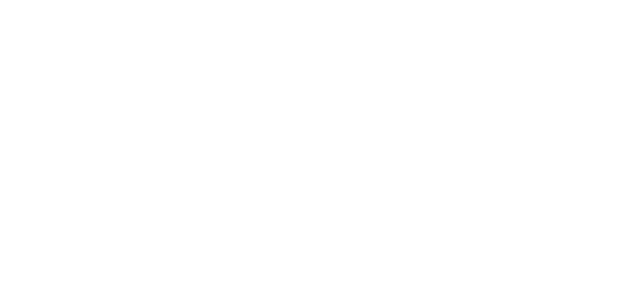
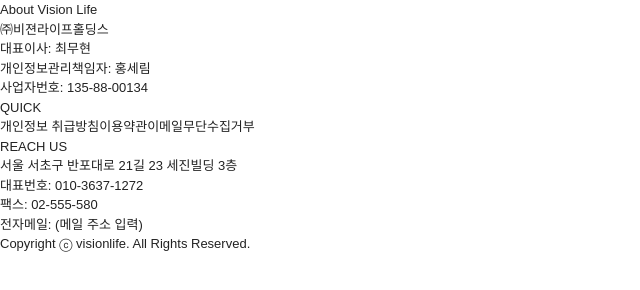
Before and after one commit to kws07042/Visionlife_TEST, a plain HTML site: page index.html in a window 1280 px wide. Shown: the whole page, without its empty margins (0-640 px from the left). Drawn offline with Linux system fonts and the light colour scheme.

Commit message:
:sparkle: feat - footer 데이터 및 컴포넌트 생성 (바인딩)
- dom.js 내부에 main, footer, footer_list 변수 추가
- footer.js 컴포넌트 생성
- footerData.js 데이터 파일 생성
- 카피라이트 생성 및 footer 컴포넌트 모듈 스크립트 태그 추가(바인딩)

```diff
--- a/components/dom.js
+++ b/components/dom.js
@@ -0,0 +1,6 @@
+// Main Contents
+export const MAIN = document.querySelector(".main");
+
+// Footer
+export const FOOTER = document.querySelector(".footer");
+export const FOOTER_LIST = document.querySelector(".footer_list");
--- a/components/footer.js
+++ b/components/footer.js
@@ -0,0 +1,36 @@
+import {FOOTER, FOOTER_LIST} from "./dom.js";
+import {FOOTER_DATA} from "/data/footerData.js";
+
+function renderFooter() {
+  if (!FOOTER || !FOOTER_LIST) return;
+
+  FOOTER_DATA.forEach((section) => {
+    const sectionDiv = document.createElement("li");
+    sectionDiv.classList.add("footer_item");
+
+    const title = document.createElement("h4");
+    title.textContent = section.category;
+    sectionDiv.appendChild(title);
+
+    if (section.details) {
+      section.details.forEach((detail) => {
+        const p = document.createElement("p");
+        p.textContent = detail;
+        sectionDiv.appendChild(p);
+      });
+    }
+
+    if (section.links) {
+      section.links.forEach((link) => {
+        const a = document.createElement("a");
+        a.textContent = link.name;
+        a.href = link.url;
+        sectionDiv.appendChild(a);
+      });
+    }
+
+    FOOTER_LIST.appendChild(sectionDiv);
+  });
+}
+
+renderFooter();
--- /dev/null
+++ b/data/footerData.js
@@ -0,0 +1,28 @@
+export const FOOTER_DATA = [
+  {
+    category: "About Vision Life",
+    details: [
+      "㈜비젼라이프홀딩스",
+      "대표이사: 최무현",
+      "개인정보관리책임자: 홍세림",
+      "사업자번호: 135-88-00134",
+    ],
+  },
+  {
+    category: "QUICK",
+    links: [
+      { name: "개인정보 취급방침", url: "/privacy-policy" },
+      { name: "이용약관", url: "/terms-of-use" },
+      { name: "이메일무단수집거부", url: "/email-policy" },
+    ],
+  },
+  {
+    category: "REACH US",
+    details: [
+      "서울 서초구 반포대로 21길 23 세진빌딩 3층",
+      "대표번호: 010-3637-1272",
+      "팩스: 02-555-580",
+      "전자메일: (메일 주소 입력)",
+    ],
+  },
+];
--- a/index.html
+++ b/index.html
@@ -9,7 +9,13 @@
 <div class="container">
   <header class="header"></header>
   <main class="main"></main>
-  <footer class="footer"></footer>
+  <footer class="footer">
+    <ul class="footer_list"></ul>
+    <div class="copyright">
+      <span>Copyright ⓒ visionlife. All Rights Reserved.</span>
+    </div>
+  </footer>
 </div>
+<script type="module" src="components/footer.js"></script>
 </body>
 </html>
```
